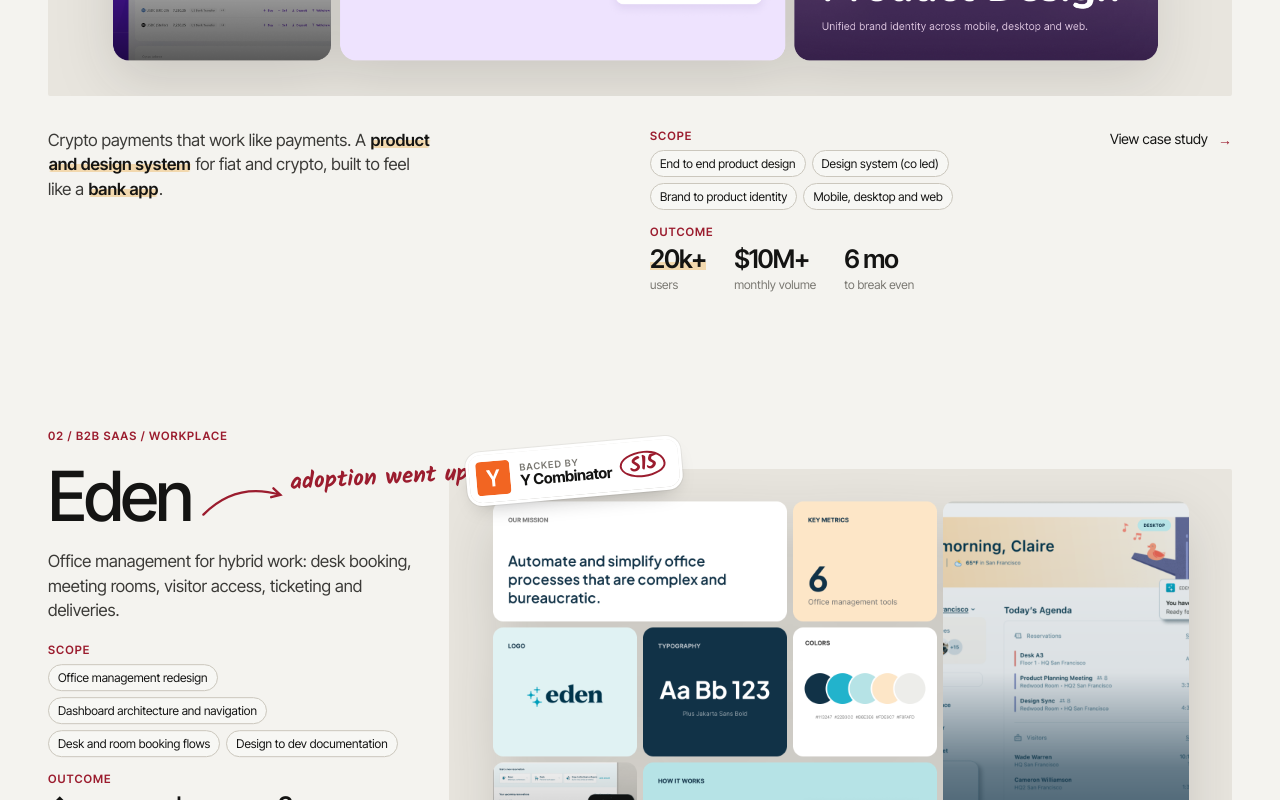
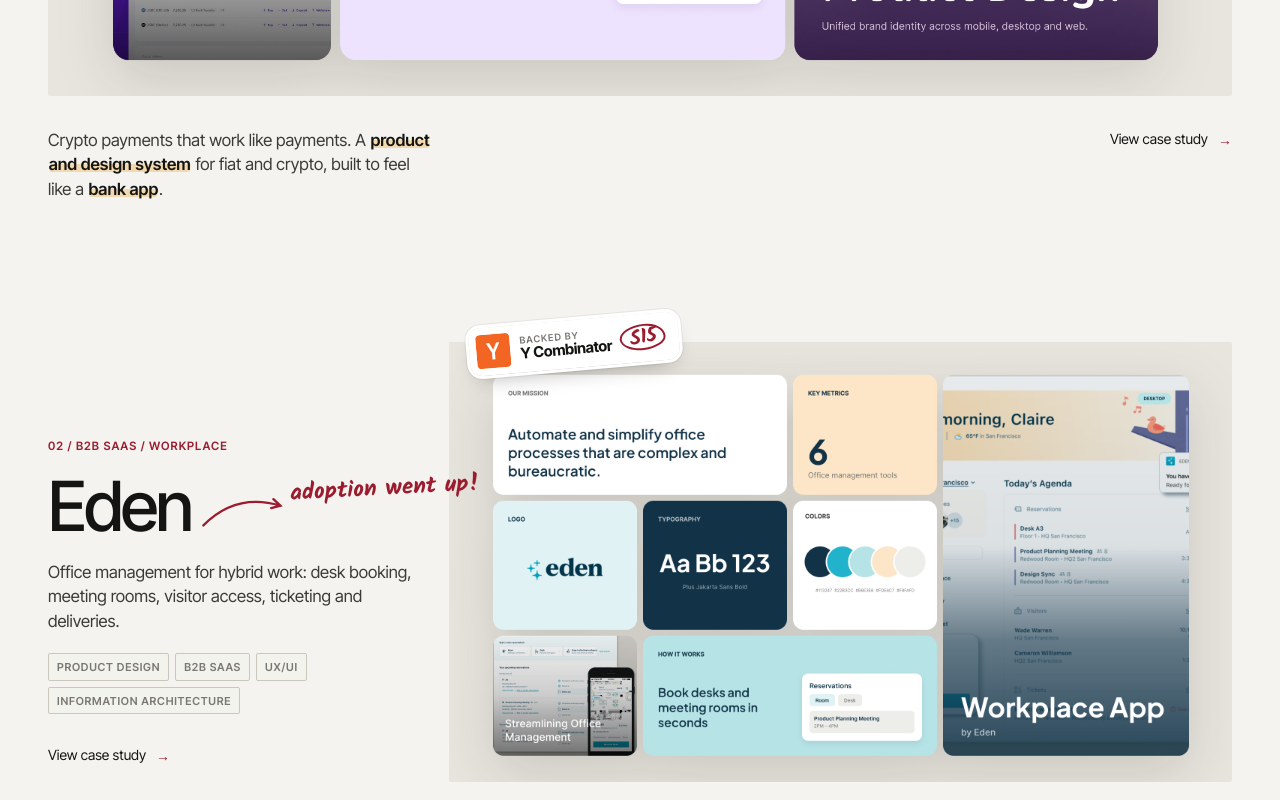
Before and after one commit to Mechcasares/portfolio, a Next.js app: page / in a window 1280 px wide. Shown: the part 2400-3200 px from the top of the page. Built offline with nearby package versions, Linux system fonts and the light colour scheme.

Commit message:
Remove scope and outcome from home project cards
Co-Authored-By: Claude Opus 5.5 <noreply@anthropic.com>
Claude-Session: https://claude.ai/code/session_01GBCwHyS173TJ3hW37znW1S

```diff
--- a/components/Work.tsx
+++ b/components/Work.tsx
@@ -5,7 +5,6 @@ import { roughArrow } from "@/lib/rough";
 import { Visual } from "./Visual";
 import { Rich } from "./Rich";
 import { Badge } from "./Badge";
-import { Scope } from "./Scope";
 import { Current } from "./Current";
 
 function Tags({ tags }: { tags: string[] }) {
@@ -82,7 +81,6 @@ function FeatureStory({ p }: { p: Project }) {
         </div>
         <Reveal className="grid story-foot">
           <p className="story-summary"><Rich text={p.summary} /></p>
-          <div className="story-scope"><Scope p={p} compact /></div>
           <div className="story-foot-cta">
             <Cta />
           </div>
@@ -108,7 +106,7 @@ function SideStory({ p }: { p: Project }) {
             <span className="mono story-index">{p.index} / {p.category}</span>
             <Title p={p} />
             <p className="story-summary"><Rich text={p.summary} /></p>
-            <Scope p={p} compact />
+            <Tags tags={p.tags} />
             <div style={{ marginTop: 8 }}><Cta /></div>
           </Drift>
         </div>
```
